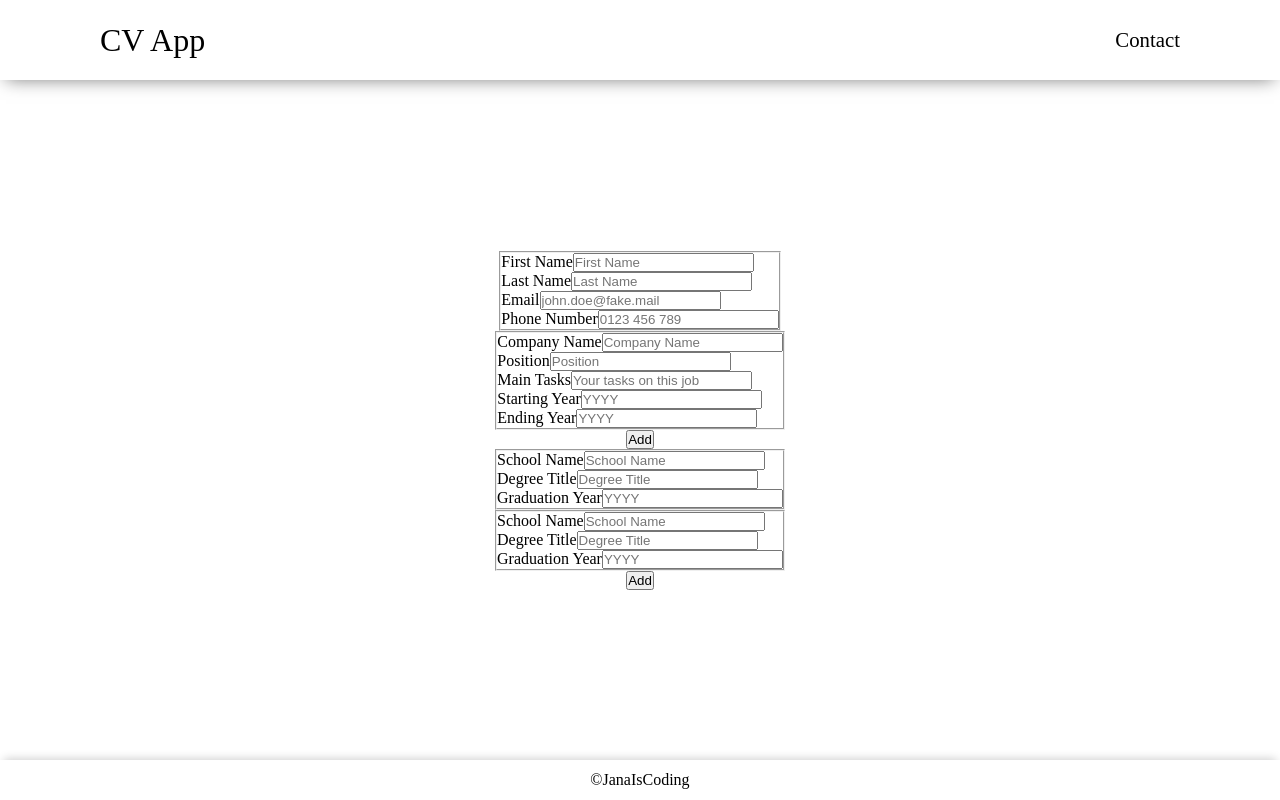
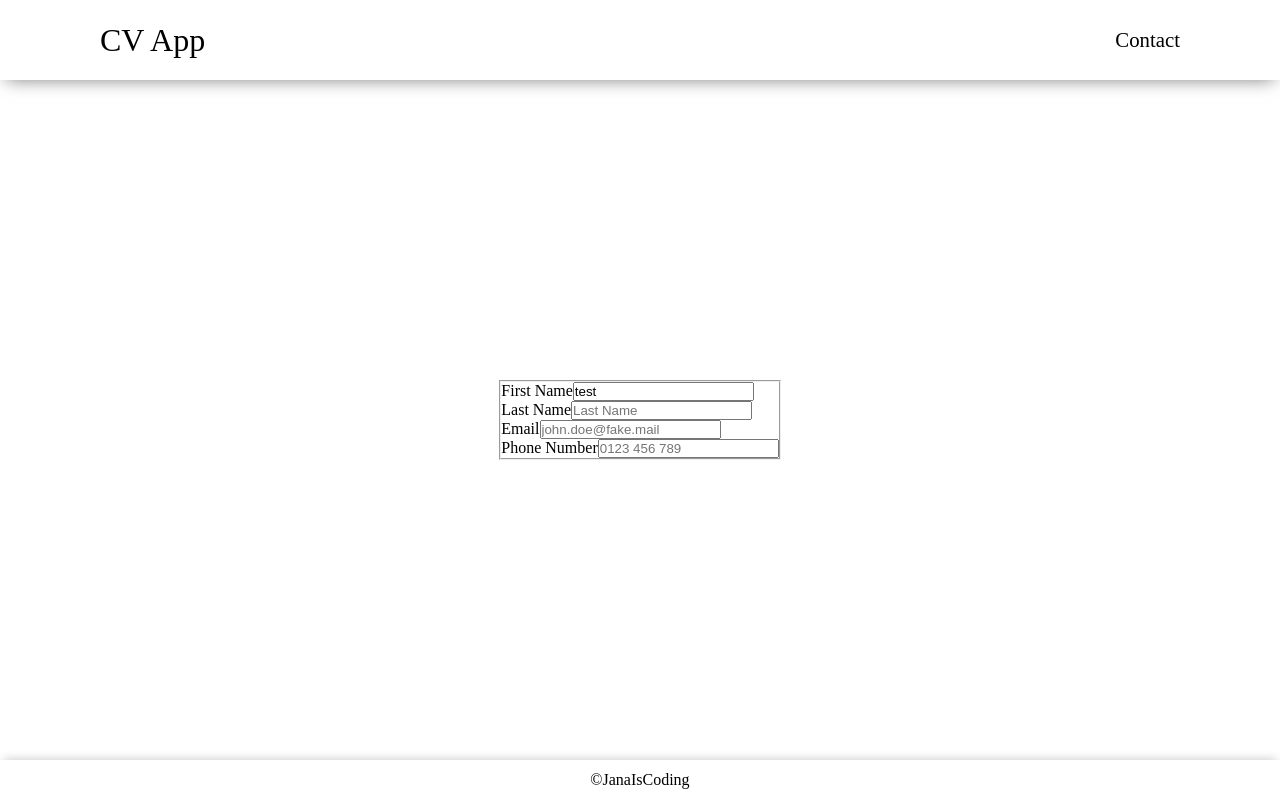
Before and after one commit to janaiscoding/cv-application, a React (Create React App) app: page / in a window 1280 px wide. Built offline with nearby package versions, Linux system fonts and the light colour scheme.

Commit message:
Change workflow: main handle all logic -> returns resume -> returns components -> returns all inputs

```diff
--- /dev/null
+++ b/src/App.js
@@ -0,0 +1,16 @@
+import React from "react";
+import MyFooter from "./components/MyFooter";
+import MyHeader from "./components/MyHeader";
+import Main from "./components/Main";
+
+const App = () => {
+  return (
+    <>
+    <MyHeader />
+    <Main />
+    <MyFooter />
+    </>
+  );
+};
+
+export default App;
--- a/src/components/Education.js
+++ b/src/components/Education.js
@@ -1,9 +1,11 @@
 import React, { useState } from "react";
+import "uniqid";
 
-const Education = () => {
+const Education = ({ onDelete }) => {
   const [schoolName, setSchoolName] = useState("");
   const [degreeTitle, setDegreeTitle] = useState("");
   const [graduationDate, setGraduationDate] = useState("");
+
   return (
     <>
       <fieldset className="education">
@@ -39,15 +41,8 @@ const Education = () => {
             required={true}
           />
         </label>
+        <button onClick={onDelete}>Delete</button>
       </fieldset>
-      {schoolName && degreeTitle && graduationDate !== "" && (
-        <div className="output">
-          <p>
-            You studied at {schoolName} for the {degreeTitle} and you graduated
-            in the year of {graduationDate}.
-          </p>
-        </div>
-      )}
     </>
   );
 };
--- a/src/components/Experience.js
+++ b/src/components/Experience.js
@@ -65,17 +65,6 @@ const Experience = () => {
           />
         </label>
       </fieldset>
-      {companyName && position && mainTasks && startYear && endYear !== "" && (
-        <div className="output">
-          <p>
-            You were a {position} at {companyName} and your main tasks were{" "}
-            {mainTasks}.
-          </p>
-          <p>
-            Your duration there was {startYear} - {endYear}
-          </p>
-        </div>
-      )}
     </>
   );
 };
--- /dev/null
+++ b/src/components/Main.js
@@ -0,0 +1,21 @@
+import React, { useState } from "react";
+import emptyCV from "./emptyCV";
+import Resume from "./Resume";
+
+const Main = () => {
+  const [cv, setCv] = useState(emptyCV);
+
+  const handlePersonalChange = (e) => {
+    setCv((prevState) => ({
+      ...prevState,
+      personalInfo: {
+        ...prevState.personalInfo,
+        [e.target.name]: e.target.value,
+      },
+    }));
+  };
+
+  return <Resume cv={cv} onChangePersonal={handlePersonalChange} />;
+};
+
+export default Main;
--- a/src/components/Personal.js
+++ b/src/components/Personal.js
@@ -1,12 +1,7 @@
-import React, { useState } from "react";
+import React from "react";
 import "../utils/output.css";
 
-const Personal = () => {
-  const [firstName, setFirstName] = useState("");
-  const [lastName, setLastName] = useState("");
-  const [email, setEmail] = useState("");
-  const [phoneNumber, setPhoneNumber] = useState("");
-
+const Personal = ({ personalInfo, onChange }) => {
   return (
     <>
       <fieldset className="personal">
@@ -14,53 +9,44 @@ const Personal = () => {
         <label>
           First Name
           <input
-            value={firstName}
-            onChange={(e) => setFirstName(e.target.value)}
+            value={personalInfo.firstName}
+            name="firstName"
+            onChange={(e) => onChange(e)}
             placeholder="First Name"
-            required={true}
           />
         </label>
         {/* separate input field visually : LAST NAME  */}
         <label>
           Last Name
           <input
-            value={lastName}
-            onChange={(e) => setLastName(e.target.value)}
+            value={personalInfo.lastName}
+            name="lastName"
+            onChange={(e) => onChange(e)}
             placeholder="Last Name"
-            required={true}
           />
         </label>
         {/* separate input field visually : EMAIL  */}
         <label>
           Email
           <input
-            value={email}
-            onChange={(e) => setEmail(e.target.value)}
+            value={personalInfo.email}
+            name="email"
+            onChange={(e) => onChange(e)}
             placeholder="john.doe@fake.mail"
-            required={true}
           />
         </label>
         {/* separate input field visually : PHONE NUMBER  */}
         <label>
           Phone Number
           <input
-            value={phoneNumber}
-            onChange={(e) => setPhoneNumber(e.target.value)}
+            value={personalInfo.phoneNumber}
+            name="phoneNumber"
+            onChange={(e) => onChange(e)}
             placeholder="0123 456 789"
             type="number"
-            required={true}
           />
         </label>
       </fieldset>
-      {(firstName && lastName && email && phoneNumber) !== "" && (
-        <div className="output">
-          <p>
-            Your name is {firstName} {lastName}.
-          </p>
-          <p>Your e-mail is {email}</p>
-          <p>Your phone number is {phoneNumber}</p>
-        </div>
-      )}
     </>
   );
 };
--- a/src/components/Resume.js
+++ b/src/components/Resume.js
@@ -1,18 +1,11 @@
 import React from "react";
 import Personal from "./Personal";
-import Experience from "./Experience";
-import Education from "./Education";
 
-const Resume = () => {
+const Resume = ({ cv, onChangePersonal }) => {
   return (
     <>
       <div className="main">
-        <Personal />
-        <Experience />
-        <button>Add</button>
-        <Education />
-        <Education />
-        <button>Add</button>
+        <Personal personalInfo={cv.personalInfo} onChange={onChangePersonal} />
       </div>
     </>
   );
--- /dev/null
+++ b/src/components/emptyCV.js
@@ -0,0 +1,28 @@
+import uniqid from "uniqid";
+
+const emptyCV = {
+  personalInfo: {
+    firstName: "test",
+    lastName: "",
+    email: "",
+    phoneNumber: "",
+  },
+  experience: [
+    {
+      id: uniqid(),
+      position: "",
+      company: "",
+      year: "",
+    },
+  ],
+  education: [
+    {
+      id: uniqid(),
+      school: "",
+      degree: "",
+      year: "",
+    },
+  ],
+};
+
+export default emptyCV;
--- a/src/index.js
+++ b/src/index.js
@@ -1,15 +1,11 @@
 import React from "react";
 import ReactDOM from "react-dom/client";
-import MyFooter from "./components/MyFooter";
-import MyHeader from "./components/MyHeader";
-import Resume from "./components/Resume";
+import App from "./App";
 import "./utils/styles.css";
 
 const root = ReactDOM.createRoot(document.getElementById("root"));
 root.render(
   <React.StrictMode>
-    <MyHeader />
-    <Resume />
-    <MyFooter />
+    <App />
   </React.StrictMode>
 );
```
